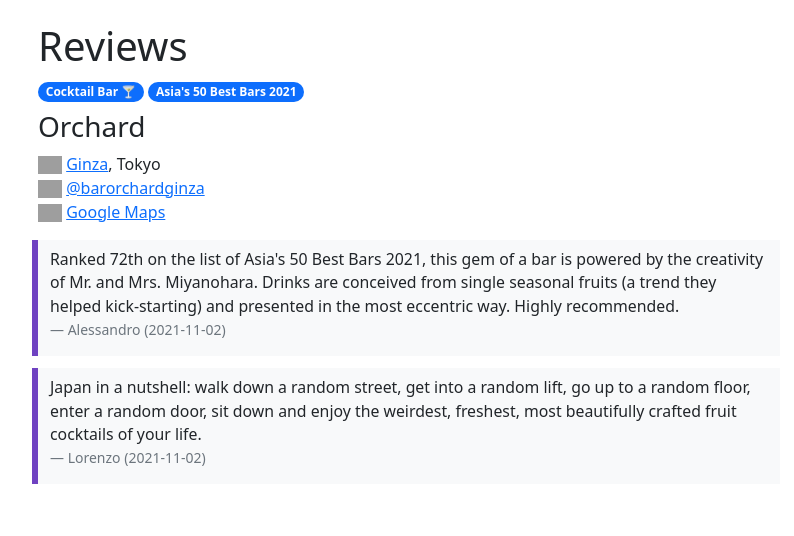
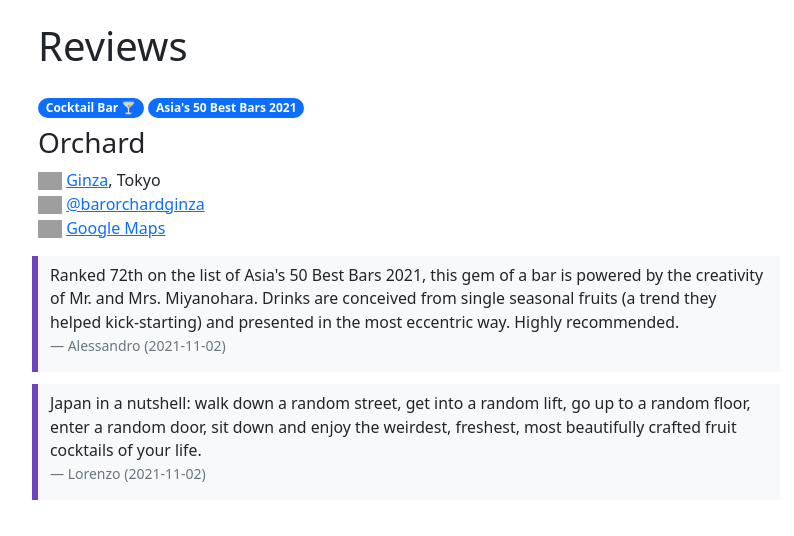
Before and after one commit to alessandrosp/shingiron, a Jekyll site: the page built from docs/_areas/ginza.md, in a window 1280 px wide. Shown: the part 897-1433 px from the top of the page, without its empty margins (44-838 px from the left). Built offline with Jekyll 4.4.1, drawn with Linux system fonts in a browser that asks for light colours; nearby versions of some CDN libraries; grey boxes are pictures that could not be loaded.

Commit message:
Update style.css

```diff
--- a/docs/assets/css/style.css
+++ b/docs/assets/css/style.css
@@ -95,7 +95,7 @@
   background-color: var(--dark-blue) !important;
 }
 
-.pre-reviews-header {
+#pre-reviews-header {
   margin-bottom: 24px;
 }
 
```
